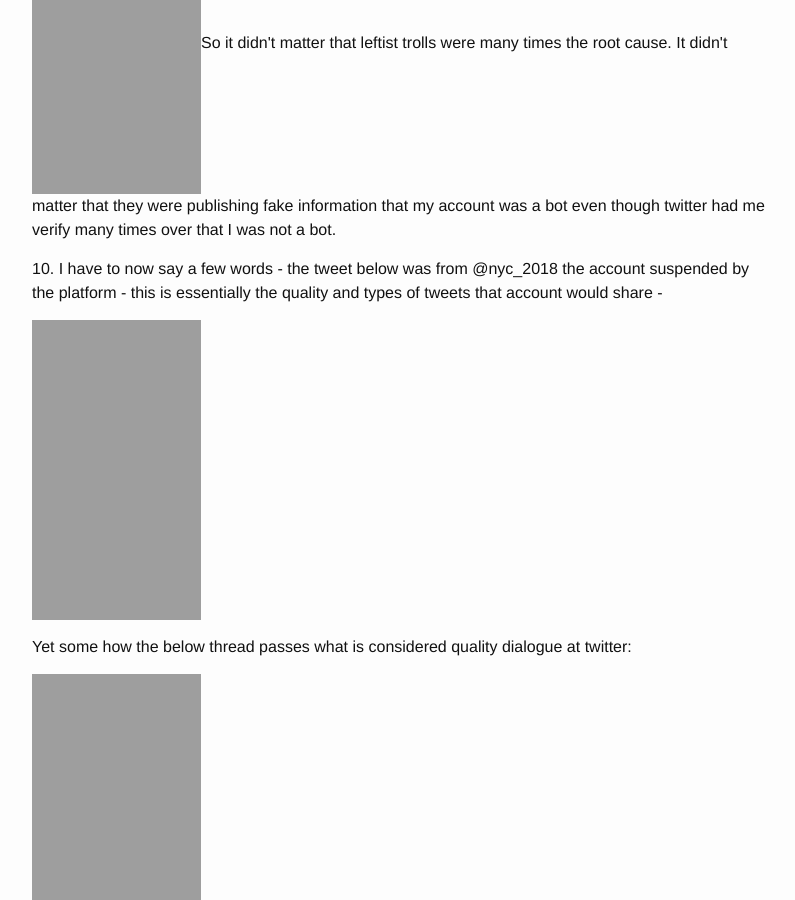
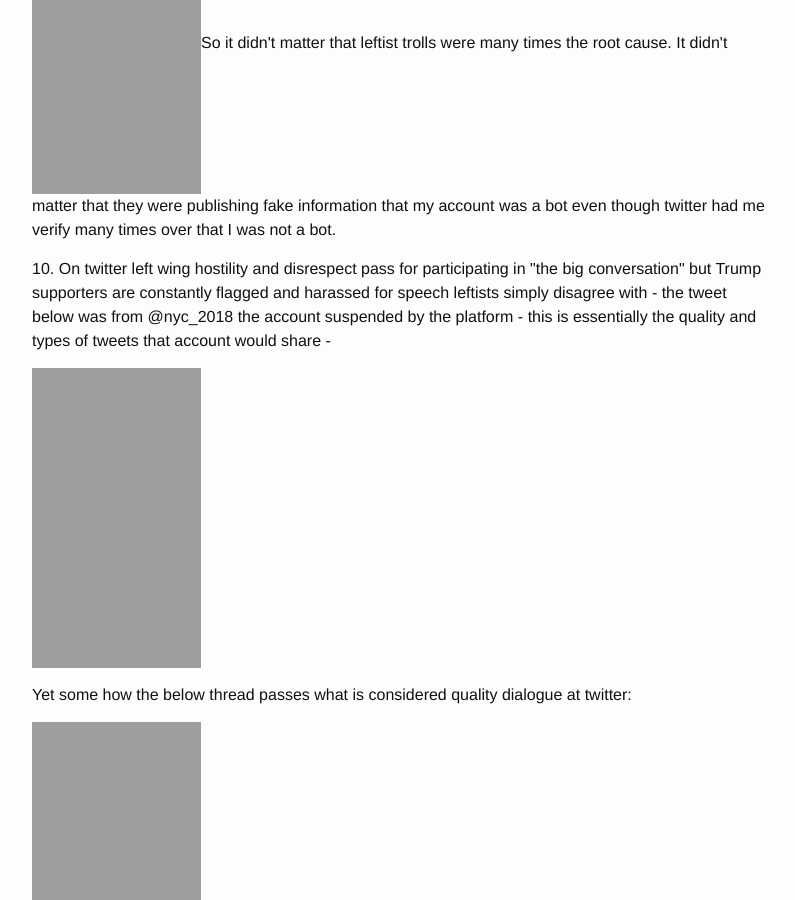
Before and after one commit to newyorkconservative/newyorkconservative.github.io, a Jekyll site: the page built from _posts/2018-08-25-twitter-censorship-and-privacy-concerns.md, in a window 1280 px wide and 900 px high, scrolled down 3374 px. Shown: the whole window, without its empty margins (238-1033 px from the left). Built offline with Jekyll 4.4.1, drawn with Linux system fonts in a browser that asks for light colours.

Commit message:
Syncing _posts/2018-08-25-twitter-censorship-and-privacy-concerns.md from WordPress at https://www.newyorkconservative.com (#MAGA - America First, History, Experience, Declaration of Independence, Constitution, Bill of Rights,Common Sense, Jobs, Security, Strong Borders and Law Enforcement) - wpghs

```diff
--- a/_posts/2018-08-25-twitter-censorship-and-privacy-concerns.md
+++ b/_posts/2018-08-25-twitter-censorship-and-privacy-concerns.md
@@ -48,7 +48,7 @@ post_date: 2018-08-25 00:17:23
 <p>I will update this thread when I hear more....</p>
 <p>On Tuesday February 4th twitter support came back with the following communication in response to my appeal - essentially there was no response - again - they did not provide a real reason why my account was suspended - only that it was suspended.</p>
 <p><a href="https://www.newyorkconservative.com/wp-content/uploads/2018/08/twitter-one-email.png"><img class="size-medium wp-image-4863 aligncenter" src="https://www.newyorkconservative.com/wp-content/uploads/2018/08/twitter-one-email-169x300.png" alt="" width="169" height="300" /></a>So it didn't matter that leftist trolls were many times the root cause. It didn't matter that they were publishing fake information that my account was a bot even though twitter had me verify many times over that I was not a bot.</p>
-<p>10. I have to now say a few words - the tweet below was from @nyc_2018 the account suspended by the platform - this is essentially the quality and types of tweets that account would share -</p>
+<p>10. On twitter left wing hostility and disrespect pass for participating in "the big conversation" but Trump supporters are constantly flagged and harassed for speech leftists simply disagree with - the tweet below was from @nyc_2018 the account suspended by the platform - this is essentially the quality and types of tweets that account would share -</p>
 <p><a href="https://www.newyorkconservative.com/wp-content/uploads/2018/08/nyc_2018-tweets.png"><img class="size-medium wp-image-4862 aligncenter" src="https://www.newyorkconservative.com/wp-content/uploads/2018/08/nyc_2018-tweets-169x300.png" alt="" width="169" height="300" /></a></p>
 <p>Yet some how the below thread passes what is considered quality dialogue at twitter:</p>
 <p><a href="https://www.newyorkconservative.com/wp-content/uploads/2018/08/harrassment.png"><img class="size-medium wp-image-4864 aligncenter" src="https://www.newyorkconservative.com/wp-content/uploads/2018/08/harrassment-169x300.png" alt="" width="169" height="300" /></a></p>
```
